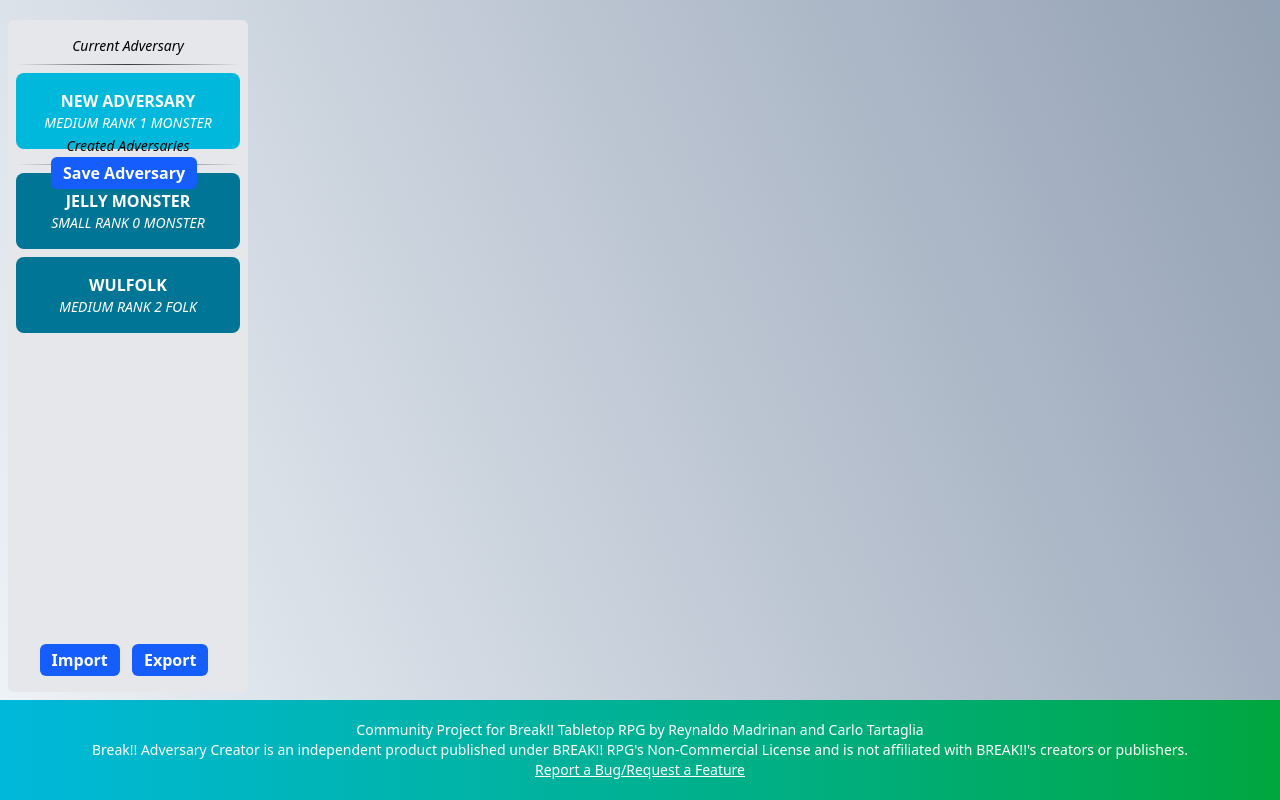
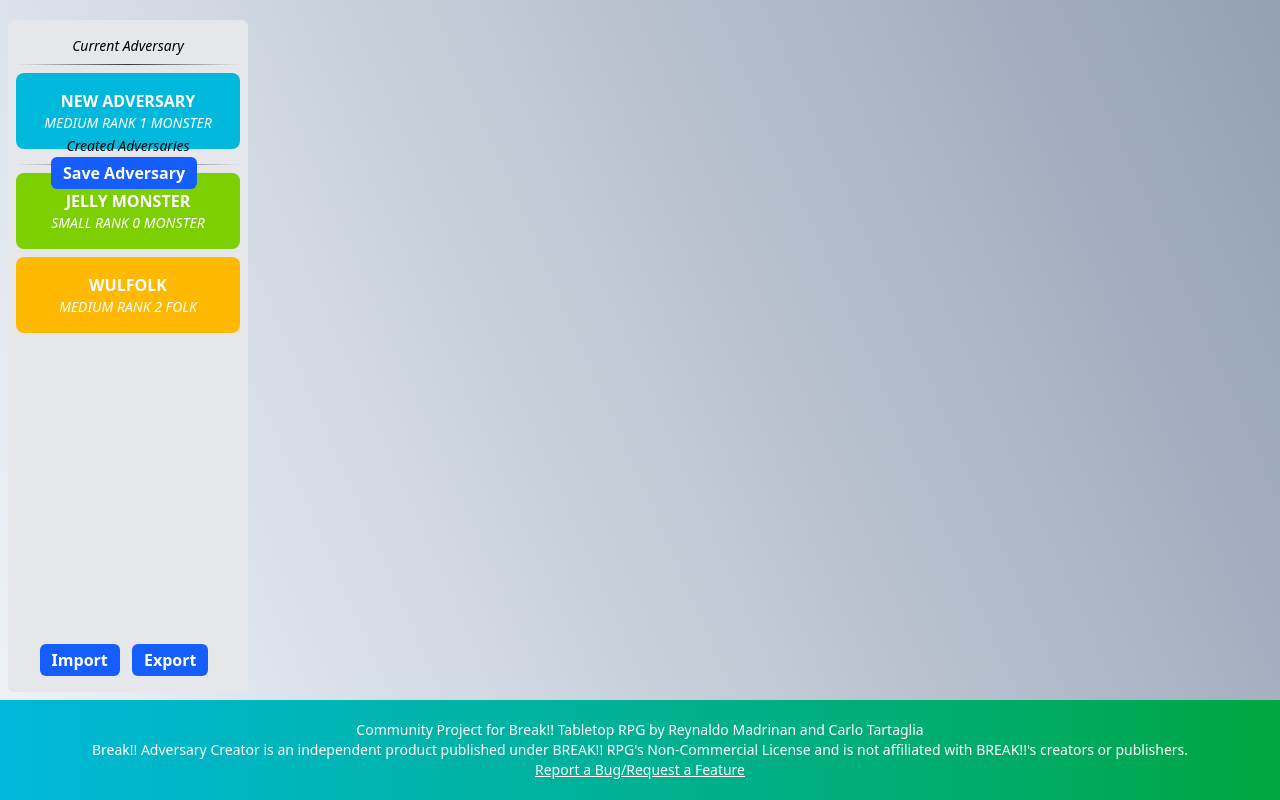
Before and after one commit to hylandpad/break-_adversary_creator, a website: page public/index.html in a window 1280 px wide. Shown: the part 2107-2907 px from the top of the page. Drawn offline with nearby package versions, Linux system fonts and the light colour scheme.

Commit message:
more QOL features

```diff
--- a/public/main.js
+++ b/public/main.js
@@ -153,14 +153,14 @@ var saved_adversaries = {
     "atkbonus": 2,
     "bright_points": 0,
     "dark_points": 0,
-    "defense": 12,
-    "speed": "average",
+    "defense": 14,
+    "speed": "fast",
     "creature_type": "folk",
     "creature_subtype": "Beastfolk",
     "primary_aptitudes": [
       "deftness",
-      "insight",
-      "might"
+      "might",
+      "insight"
     ],
     "inventory": [
       {
@@ -217,53 +217,80 @@ var saved_adversaries = {
         "type": "trait",
         "modifier": "aura",
         "value": -1
+      },
+      {
+        "id": "ab-passive-1qeo2zfummw",
+        "name": "WOODSPEED",
+        "modifiers": {
+          "speed": "fast"
+        },
+        "type": "ability"
       }
     ],
-    "abilities": [],
+    "abilities": [
+      {
+        "id": "ab-8izs521pv8u",
+        "name": "WOODSPEED",
+        "description": "<p>The Wulfolk's base speed is <strong>Fast</strong></p>",
+        "allegiance": 0,
+        "bound_passive": true,
+        "type": "Basic",
+        "magic": false
+      },
+      {
+        "id": "ab-7jckfy1piqw",
+        "name": "HUNTED",
+        "description": "<p>At the start of Combat, choose one player character. This player character becomes Hunted as the Wulfolk enter a state of extreme concentration and focus. All Wulfolk Adversaries gain an Edge against any checks or contests imposed on them by that character. However, they suffer a Snag on any checks or contested imposed upon them by other characters. If the Hunted character becomes unable to fight due to loss of consciousness or death, the Hunted status can be assigned to any other Player Character adjacent to any Wulfolk.</p>",
+        "allegiance": 0,
+        "bound_passive": false,
+        "type": "Basic",
+        "magic": false
+      }
+    ],
     "facts": {
       "habitat": {
-        "description": ""
+        "description": "Wulfolk are native to forested areas, and prefer to live there in packs. However, Lone Wulfolk hunters often find homes in cities where they can put their bounty hunting skills to use for coin."
       },
       "communication": {
-        "description": ""
+        "description": "Wulfolk communicate with each other via barks and snarls in a language that is largely unintelligible to non-canines. They also leave messages via pheromone marking that can be read by other canines for weeks."
       },
       "tactics": {
-        "description": ""
+        "description": "In packs, Wulfolk will corral and harry their prey. They are opportunists rather than brutes, and will attempt to use numbers to subdue one target. Lone Wulfolk will use stealth and subterfuge to get the upper hand on a target they have been stalking"
       },
       "indicators": {
-        "description": ""
+        "description": "Howling in the distance, glowing eyes in the dark, snapping and snarling and panting"
       },
       "role-playing-notes": {
-        "description": ""
+        "description": "Wulfolk are more reserved than Mundymutts, but much more intense. They are not known to have a sense of humor or good manners, and are much less likely to bond with characters outside of their immediate pack."
       },
       "customization": {
-        "description": ""
+        "description": "If you need a stronger solo encounter, bump up the rank and use this as a stronger Boss character"
       }
     },
     "moods": [
       {
         "rolls": {
-          "start": 1,
-          "stop": 5
+          "start": "1",
+          "stop": "5"
         },
-        "mood": "Friendly/Benign",
-        "mood_text": "This creature seems to have a favorable disposition to you"
+        "mood": "Unthreatened",
+        "mood_text": "The Wulfolk is aware of your presence, but is more interested in cooking its prey over a campfire"
       },
       {
         "rolls": {
-          "start": 6,
-          "stop": 14
+          "start": "6",
+          "stop": "14"
         },
-        "mood": "Indifferent/Wary",
-        "mood_text": "This creature is not immediately interested in harming you, but is watchful"
+        "mood": "Wary",
+        "mood_text": "This Wulfolk is carefully observing you, though not making any sudden moves"
       },
       {
         "rolls": {
-          "start": 15,
-          "stop": 20
+          "start": "15",
+          "stop": "20"
         },
-        "mood": "Hostile/Bloodthirsty",
-        "mood_text": "This creature is angry or aggressive. Prepare for combat"
+        "mood": "Hunting",
+        "mood_text": "The Wulfolk is circling you, snarling with teeth bared, looking for an opportunity to strike"
       }
     ],
     "max_speed": "veryfast",
@@ -425,13 +452,13 @@ function menace_color(menace) {
 
     if (menace == 'mook') {
         document.getElementById('menace').className = ''
-        document.getElementById('menace').classList.add('rounded-lg', 'bg-lime-500')
+        document.getElementById('menace').classList.add('rounded-lg', 'mook')
     } else if (menace == 'boss') {
         document.getElementById('menace').className = ''
-        document.getElementById('menace').classList.add('rounded-lg', 'bg-amber-400')
+        document.getElementById('menace').classList.add('rounded-lg', 'boss')
     } else if (menace == 'megaboss') {
         document.getElementById('menace').className = ''
-        document.getElementById('menace').classList.add('rounded-lg', 'bg-pink-600')
+        document.getElementById('menace').classList.add('rounded-lg', 'megaboss')
     } else {
         document.getElementById('menace').className = ''
         document.getElementById('menace').classList.add('rounded-lg', 'bg-slate-500')
@@ -456,9 +483,10 @@ function render_saved_list() {
     container.innerHTML = '';
 
     Object.keys(saved_adversaries).forEach(name => {
+        const menace_class = saved_adversaries[name].menace
         const subname = (`${saved_adversaries[name].size} Rank ${saved_adversaries[name].rank} ${saved_adversaries[name].creature_type}`).toUpperCase()
         const adversary_sidebar_card = `
-        <div class="p-4 mb-2 text-center rounded-lg bg-cyan-700 text-white" id="load-${name}" onclick="load_adversary('${name}')">
+        <div class="p-4 mb-2 text-center rounded-lg ${menace_class} text-white" id="load-${name}" onclick="load_adversary('${name}')">
             <h4 class="font-bold adversary-list-name">${name.toUpperCase()}</h4>
             <p class="italic text-sm adversary-list-subname">${subname}</p>
         </div>`
--- a/src/styles.css
+++ b/src/styles.css
@@ -90,6 +90,18 @@
 
     a{
         @apply cursor-pointer
+    }
+
+    .mook{
+        @apply bg-lime-500
+    }
+
+    .boss{
+        @apply bg-amber-400
+    }
+
+    .megaboss{
+        @apply bg-pink-600
     }
 }
 
```
Also changed, not shown: public/output.css.
